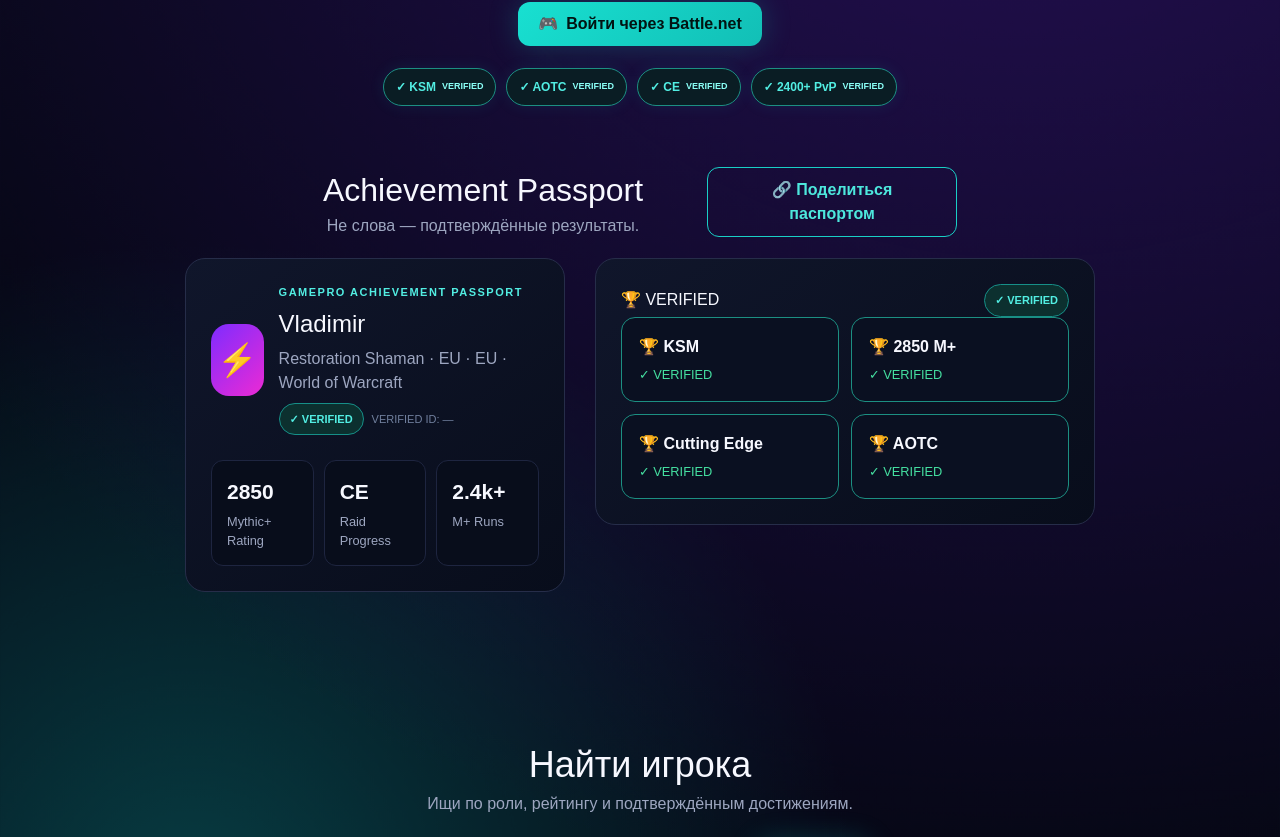
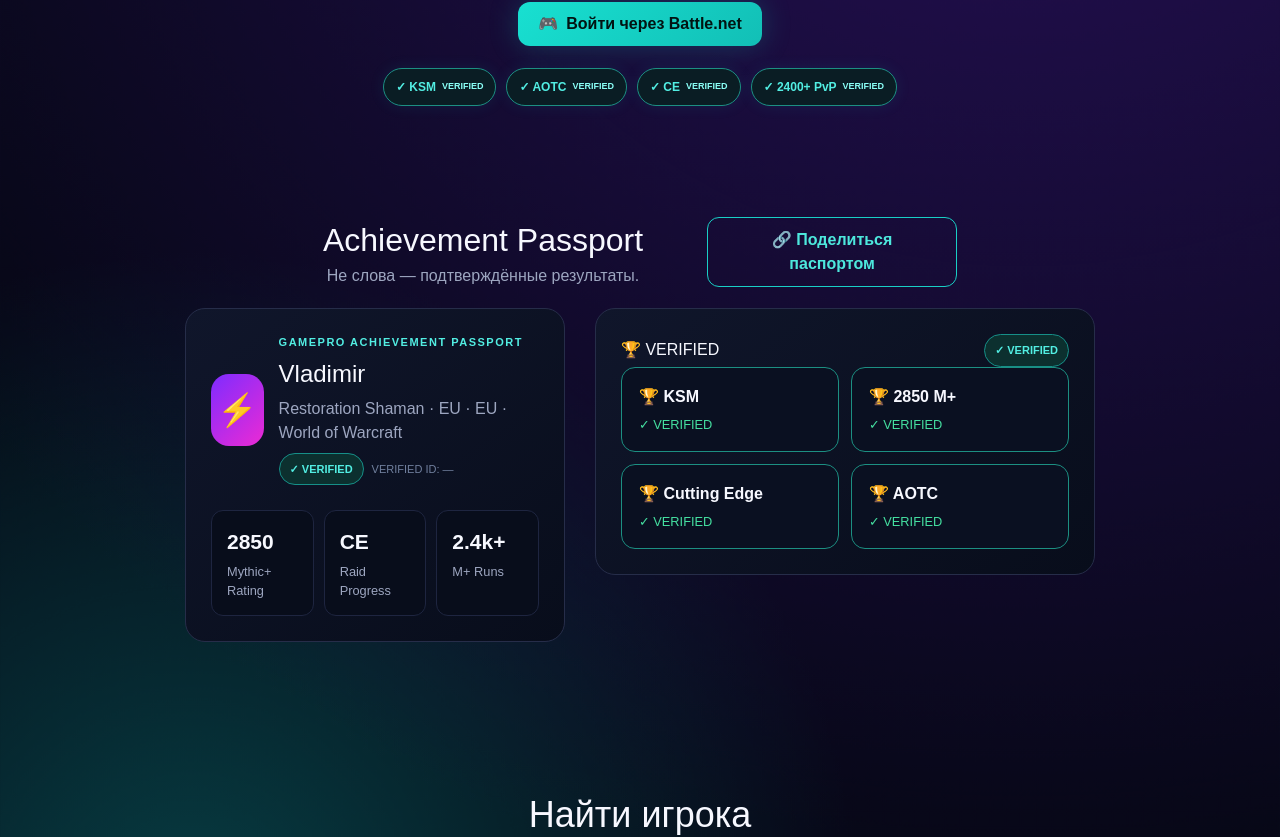
Before and after one commit to vesttrading/gamepro-market, a Next.js app: page / in a window 1280 px wide. Shown: the part 396-1233 px from the top of the page. Built offline with nearby package versions, Linux system fonts and the light colour scheme; no server answers.

Commit message:
Adjust padding of passport section
Increased top padding of the passport section for better spacing.

```diff
--- a/app/page.tsx
+++ b/app/page.tsx
@@ -241,7 +241,7 @@ export default function HomePage() {
         <div style={{marginTop:28,display:"flex",justifyContent:"center",gap:12,flexWrap:"wrap"}}><button style={btn} onClick={()=>{}}><span>🎮</span> {t.login}</button></div><div className="achievementRow" style={{marginTop:22,display:"flex",justifyContent:"center",gap:10,flexWrap:"wrap"}}>{["KSM","AOTC","CE","2400+ PvP"].map(x=><span key={x} className="achievementBadge">✓ {x} <b>VERIFIED</b></span>)}</div>
       </section>
 
-      <section id="passport" style={{maxWidth:1160,width:"92%",margin:"auto",padding:"10px 0 0px"}}>
+      <section id="passport" style={{maxWidth:1160,width:"92%",margin:"auto",padding:"60px 0 0px"}}>
         <div className="sectionHead"><div><h2 style={{fontSize:36,marginBottom:8}}>{t.passport}</h2><p style={{color:"#9da6c0",marginTop:0}}>{t.sub}</p></div><button onClick={sharePassport} style={outline}>🔗 {copied ? t.copied : t.share}</button></div>
         <div className="grid2" style={{display:"grid",gridTemplateColumns:"1.05fr .95fr",gap:20}}>
           <div style={card}>
```
